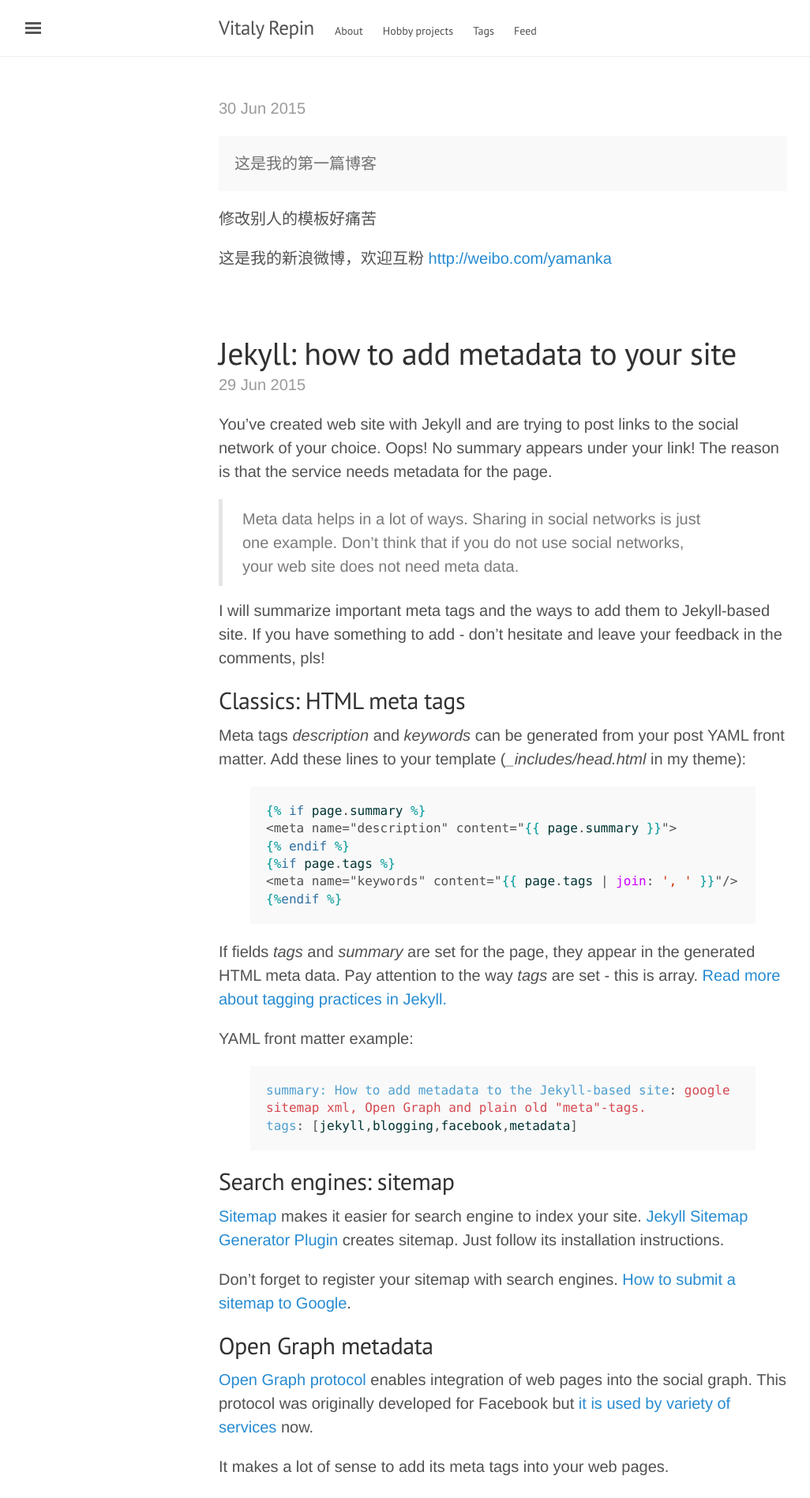
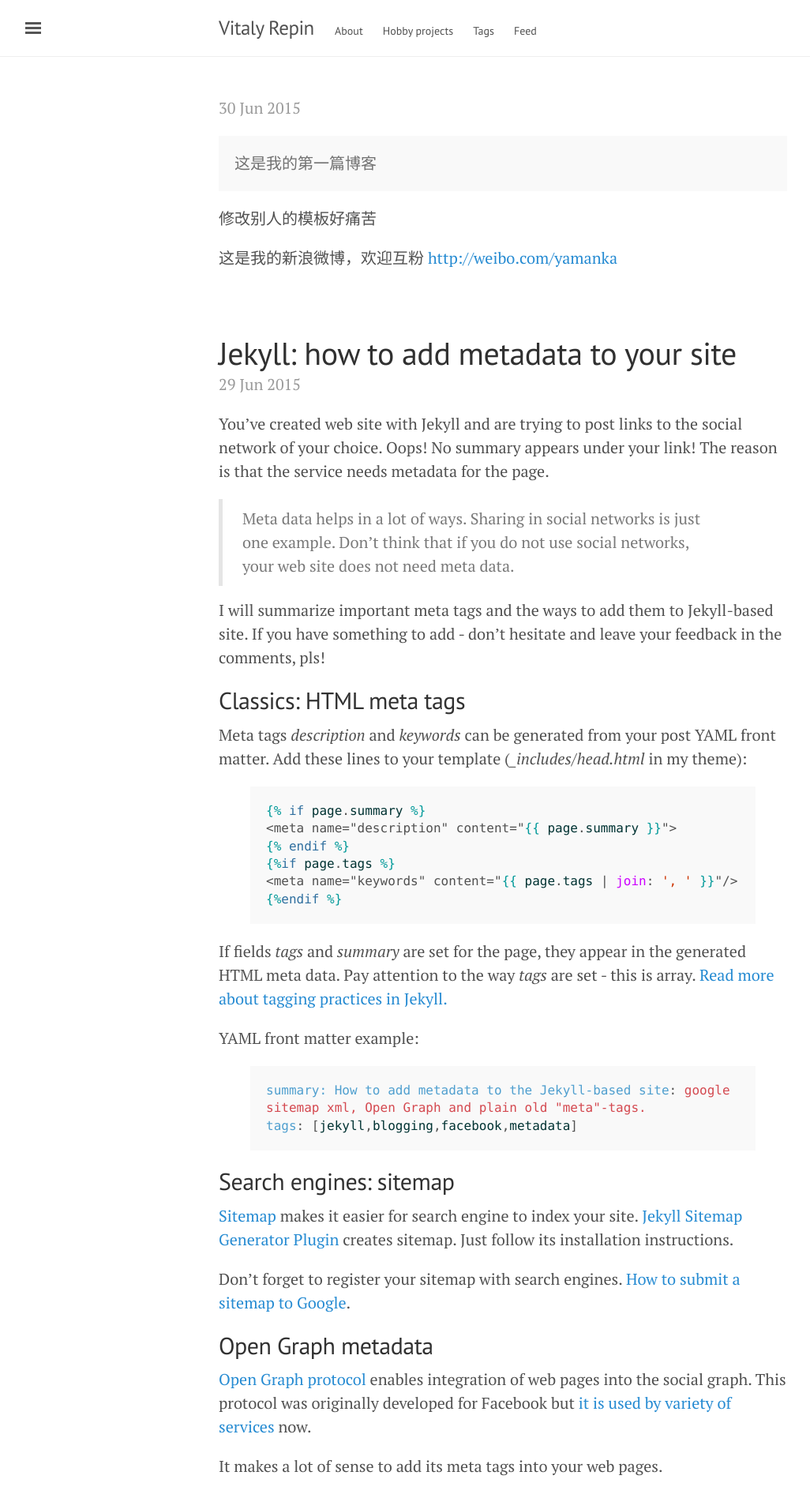
Before and after one commit to yamanka/blog, a Jekyll site: the page built from index.html, in a window 1280 px wide. Shown: the top 1897 px of the page at 79% size, without its empty margins (3-1029 px from the left). Built offline with Jekyll 4.4.1, drawn with Linux system fonts in a browser that asks for light colours; the list of posts is cut into pages by our own code.

Commit message:
Update lanyon.css

```diff
--- a/public/css/lanyon.css
+++ b/public/css/lanyon.css
@@ -41,7 +41,7 @@
 }
 
 html {
-  font-family: "PT Serif", Georgia, "Times New Roman", serif，"Microsoft YaHei",微软雅黑,"Microsoft JhengHei",华文细黑,STHeiti,MingLiu;
+  font-family: "PT Serif", Georgia, "Times New Roman", serif,"Microsoft YaHei",微软雅黑,"Microsoft JhengHei",华文细黑,STHeiti,MingLiu;
 }
 
 h1, h2, h3, h4, h5, h6 {
```
